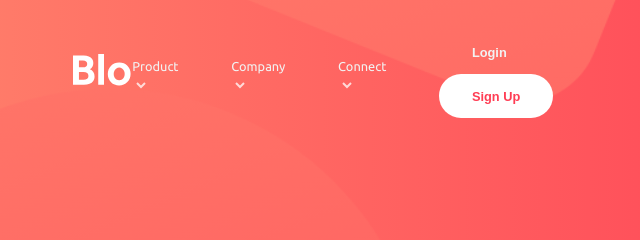
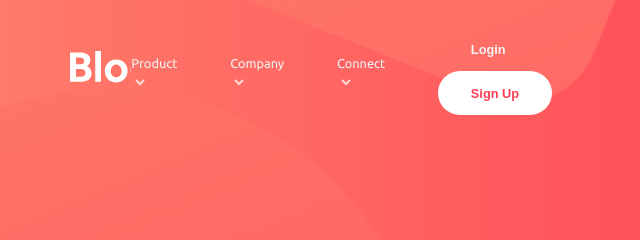
Before and after one commit to hemakumarm72/blog-landing-page, a plain HTML site: page index.html in a window 1280 px wide. Shown: the top 240 px of the page, 320-960 px from the left. Drawn offline with Linux system fonts and the light colour scheme.

Commit message:
container element fix margin

```diff
--- a/CSS/Style.css
+++ b/CSS/Style.css
@@ -85,13 +85,11 @@ body {
 .container {
   margin: 0 auto;
   width: 95%;
-  border: transparent solid;
 }
 
 .navigation {
+  padding-top: 2.1375vw;
   position: relative;
-
-  margin-top: 2.1375vw;
   font-family: var(--font-ubuntu);
   font-weight: 300;
   display: flex;
@@ -126,9 +124,6 @@ nav a:hover {
   color: var(--White);
 }
 
-.arrow-light:hover {
-  transform: rotate(180deg);
-}
 nav a:hover .arrow-light {
   transform: rotate(180deg);
 }
```
